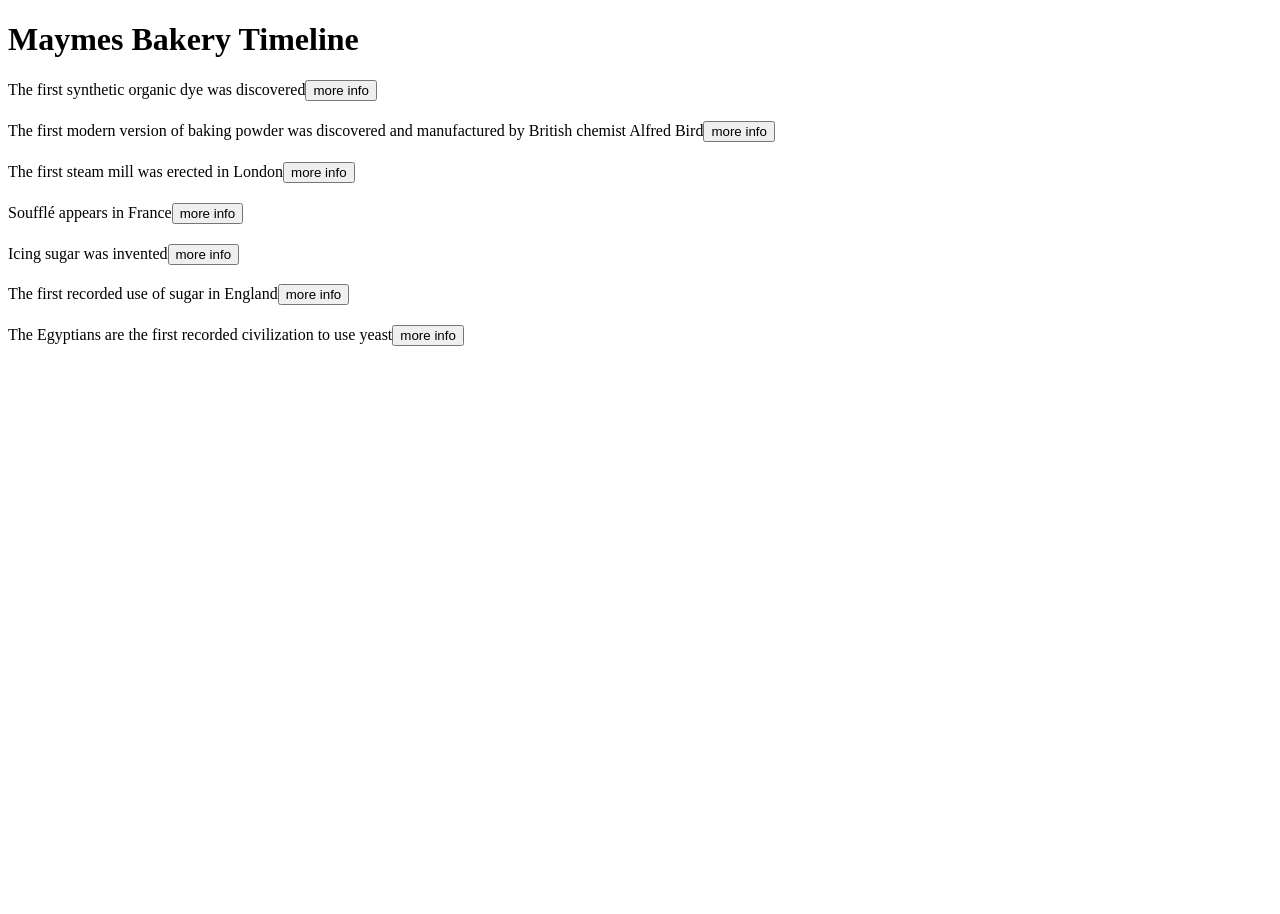
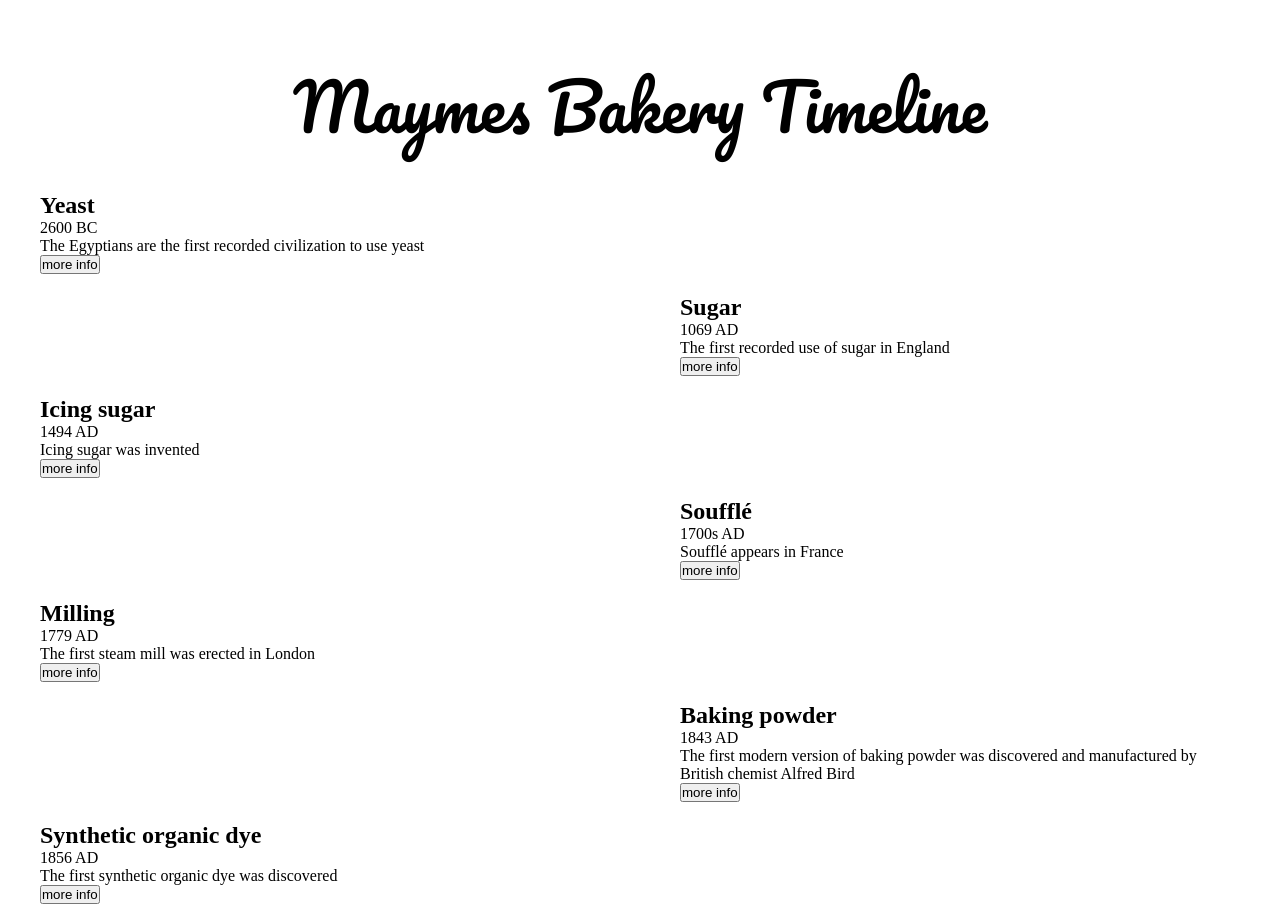
Before and after one commit to black-codher-bootcamp-2021-vaughan/unit-03-javascript-assignment-vaughan-group-h, a website with bundled scripts: page index.html in a window 1280 px wide. Before the commit the page ends 800 px from the top, so only its background shows below. Built offline with nearby package versions, Linux system fonts and the light colour scheme.

Commit message:
new-update

```diff
--- /dev/null
+++ b/css/main.css
@@ -0,0 +1,58 @@
+@import url("https://fonts.googleapis.com/css2?family=DM+Sans:ital,wght@0,400;0,700;1,400;1,700&family=Pacifico&display=swap");
+* {
+  margin: 0;
+  padding: 0;
+  box-sizing: border-box;
+}
+
+h1 {
+  text-align: center;
+  padding: 50px 50px 20px 50px;
+
+font-family: "Pacifico", cursive;
+  font-weight: normal;
+  font-size: 64px;
+}
+
+#modal-container{
+    position: fixed;
+    z-index: 1;
+    left: 0;
+    top: 0;
+    width: 100%;
+    height: 100%;
+    background-color: aquamarine;
+}
+
+#modal-image{
+    width: 65%;
+    max-width: 480px;
+    height: auto;
+    margin-left: auto;
+    margin-right: auto;
+    display: block;
+
+}
+
+.timelineContainer{
+    position: relative;
+    max-width: 1100px;
+    margin: 0 auto;
+}
+
+
+.timeline-item-div{
+  padding: 10px 40px;
+  width: 50%;
+  position: relative;
+}
+
+.left{
+  left: 0;
+
+}
+
+
+.right{
+  left: 50%;
+}
--- a/index.html
+++ b/index.html
@@ -4,6 +4,8 @@
     <meta charset="UTF-8" />
     <meta http-equiv="X-UA-Compatible" content="IE=edge" />
     <meta name="viewport" content="width=device-width, initial-scale=1.0" />
+    <link rel="stylesheet" href="./css/main.css">
+    <link rel="stylesheet" href="https://use.fontawesome.com/releases/v5.0.7/css/all.css">
     <title>Timeline Starter</title>
   </head>
   <body>
--- a/js/index.js
+++ b/js/index.js
@@ -7,52 +7,35 @@ const timeline = document.querySelector(".timeline");
 // give it a class name
 // Add content - optional
 // Append to a parent element
-
-// HEADING
+// // // HEADING
 const heading = document.createElement('h1')
 heading.classList.add('timeline-heading')
 heading.textContent = 'Maymes Bakery Timeline'
 timeline.appendChild(heading)
 
+const containerTimeline = document.createElement('div')
+containerTimeline.className = 'timeline-container'
+timeline.appendChild(containerTimeline)
+console.log(containerTimeline)
 // looping
-dates.map((item) => {
+dates.map((item, i) => {
 
-  // HEADING
-  const timelineItem = document.createElement('div')
-  //timelineItem.innerText = 'timeline-item'
-  timelineItem.appendChild(timeline)
-  timeline.appendChild
   const timelineItemDiv = document.createElement('div')
-  document.body.prepend(timelineItem);
-  timelineItem.appendChild(timelineItemDiv)
+  const position = i%2 ? "right": "left"
+  timelineItemDiv.className = 'timeline-item-div ' + position
+  containerTimeline.appendChild(timelineItemDiv)
 
+  const timelineItemH2 = document.createElement('h2')
+  timelineItemH2.className = 'timeline-item-title'
+  timelineItemH2.textContent = item.title
+  timelineItemDiv.appendChild(timelineItemH2);
 
-  const timelineItemH2 = document.createElement('H2')
-  timelineItemH2.className = 'timeline-item-title'
-  document.body.prepend(timelineItemH2);
-  timelineItemDiv.appendChild(timelineItemH2)
+  const timelineItemDate = document.createElement('span')
+  timelineItemDate.className = 'timeline-item-date'
+  timelineItemDate.textContent = item.date
+  timelineItemDiv.appendChild(timelineItemDate)
 
-  //  const timelineItemDate = document.createElement('span')
-  //  timelineItemDate.className = 'timeline-item-date'
-  //  timelineItemDate.textContent = item.date
-  //  timelineItemDiv.appendChild(timelineItemDate)
-
-//   const timelineItemTitle = document.createElement('span')
-//   timelineItemTitle.className = 'timeline-item-title'
-//   timelineItemTitle.textContent = item.title
-//   timelineItemDiv.appendChild(timelineItemTitle)
-
-// // const Image = querySelector.('image')
-// //   Image.className = 'timeline-item-image'
-// //   Image.imageContent = item.image
-// //   timelineItemDiv.appendChild(Image)
-
-//   const img = document.createElement("img");
-//  img.src = "image";
-//  document.body.appendChild(img);
-
-
-  const timelineItemSummary = document.createElement('text')
+  const timelineItemSummary = document.createElement('p')
   timelineItemSummary.className = 'timeline-item-summary'
   timelineItemSummary.textContent = item.summary
   timelineItemDiv.appendChild(timelineItemSummary)
@@ -68,7 +51,7 @@ dates.map((item) => {
 // The Modal
 
 function openModal(item) {
-  console.log('Bakery')
+  // console.log('Bakery')
     const modal = document.createElement('div')
   modal.id = 'modal-container' ;
  document.body.append(modal) ;
@@ -94,7 +77,7 @@ window.onclick = function(e) {
   }
 
 }
-
+//date
   const date = document.createElement('h3') ;
      date.id = 'modal-date' ;
   date.textContent = item.date ;
@@ -123,6 +106,4 @@ console.log(fullDescription)
 modal.append(fullDescription) ;
 //timeline.appendChild(modal) ;
 
-
-
 }
```
Also changed, not shown: 1 other file.
